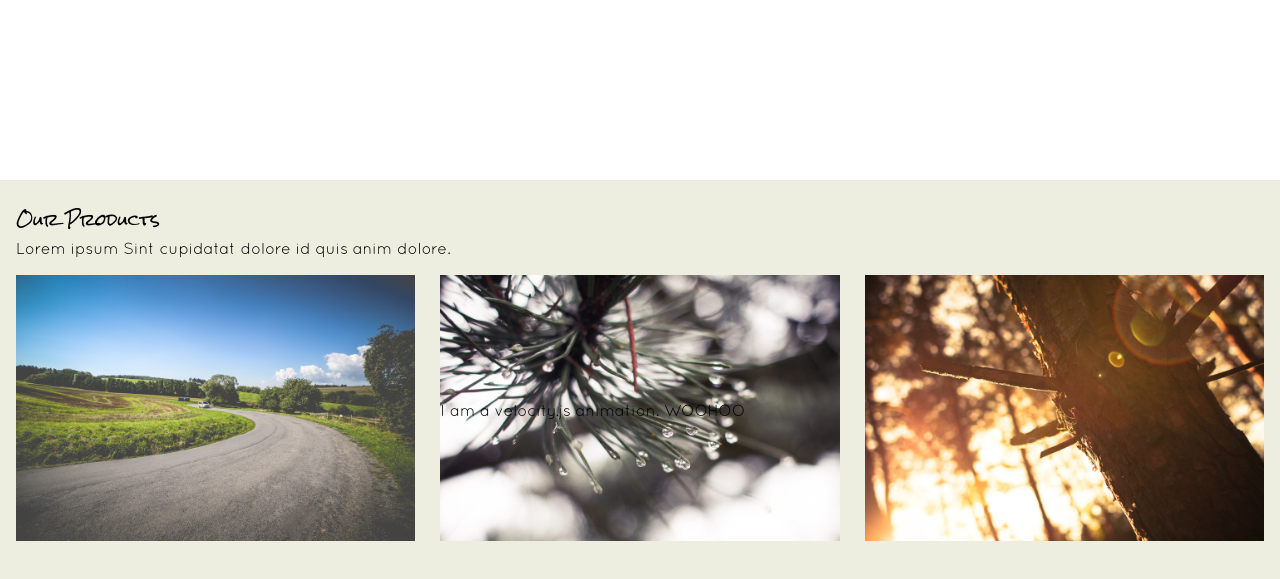
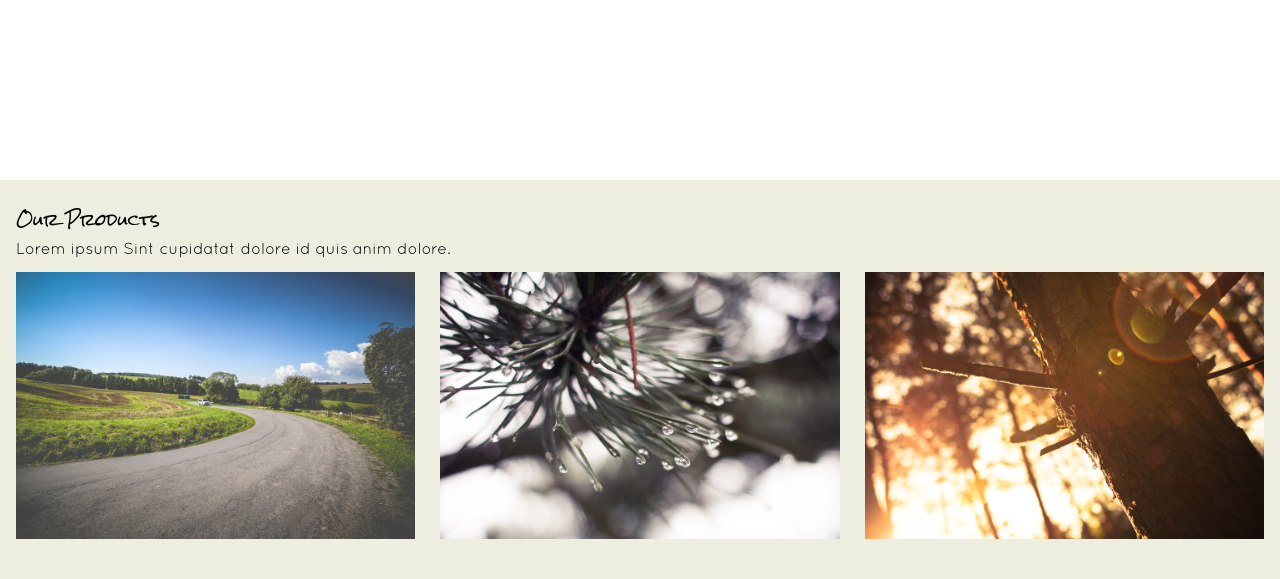
Before and after one commit to spaetsch/serene, a website: page dev/index.html in a window 1280 px wide. Shown: the part 1980-2559 px from the top of the page. Drawn offline with nearby package versions, Linux system fonts and the light colour scheme; a script that the page names is missing; files whose address does not match are found by name.

```diff
--- a/dev/index.html
+++ b/dev/index.html
@@ -43,24 +43,29 @@
     <h1>Our Products</h1>
     <p>Lorem ipsum Sint cupidatat dolore id quis anim dolore.</p>
     <div class="group">
-      <div class="col span_2_of_6 box">
+      <div class="col span_2_of_6 img-box">
         <img src="../img/curveroad.jpg">
         <div class="caption">
-          <div class="vertical">
+          <div class="vertical-ctr">
             <p>I am a CSS animation. Hear me roar.</p>
           </div>
         </div>
       </div>
-      <div class="col span_2_of_6 box">
+      <div class="col span_2_of_6 img-box">
         <img src="../img/pine.jpg">
-        <div class="captionjs">
-          <div class="vertical">
-            <p>I am a velocity.js animation. WOOHOO</p>
+        <div class="caption">
+          <div class="vertical-ctr">
+            <p>texty</p>
           </div>
         </div>
       </div>
-      <div class="col span_2_of_6 box">
+      <div class="col span_2_of_6 img-box">
         <img src="../img/tree.jpg">
+        <div class="caption">
+          <div class="vertical-ctr">
+            <p>texty</p>
+          </div>
+        </div>
       </div>
     </div>
 
--- a/dev/scss/_animation.scss
+++ b/dev/scss/_animation.scss
@@ -1,38 +1,37 @@
-//inspired by lukegabrieli.com
-.price {
-    display:block;
-  }
-  .box {
+//inspired by cool stuff on lukegabrieli.com
+
+.img-box {
   position: relative;
   overflow: hidden;
-    margin-top: 15px;
-    margin-bottom: 15px;
-  }
-  .caption {
-    margin-top: 0px;
-    margin-bottom: 0px;
 }
 
-  .home_image_new {
-    width: 100%;
-  }
-  .box .caption {
+.img-box .caption {
+  //layout
   width: 100%;
   height: 100%;
   top: -100%;
   text-align: center;
+  position: absolute;
+  z-index: 1;
+//theme
   background-color: rgba(3,146,82,0.9);
-    position: absolute;
   color: white;
-    z-index: 1;
-    padding: 0;
+//animation
   -webkit-transition: all .5s ease;
   -moz-transition: all .5s ease;
   -o-transition: all .5s ease;
   -ms-transition: all .5s ease;
   transition: all .5s ease;
 }
-  .vertical {
+.img-box:hover .caption {
+  -moz-transform: translateY(100%);
+  -o-transform: translateY(100%);
+  -webkit-transform: translateY(100%);
+  transform: translateY(100%);
+}
+
+//utility layout
+.vertical-ctr {
   position: absolute;
   top: 50%;
   left: 50%;
@@ -40,9 +39,3 @@
   -webkit-transform: translate(-50%, -50%);
   width: 100%;
 }
-  .box:hover .caption {
-    -moz-transform: translateY(100%);
-    -o-transform: translateY(100%);
-    -webkit-transform: translateY(100%);
-    transform: translateY(100%);
-  }
```
Also changed, not shown: build/css/application.css, build/index.html, dev/css/application.css. Lines whose indentation alone changed are shown as unchanged.
